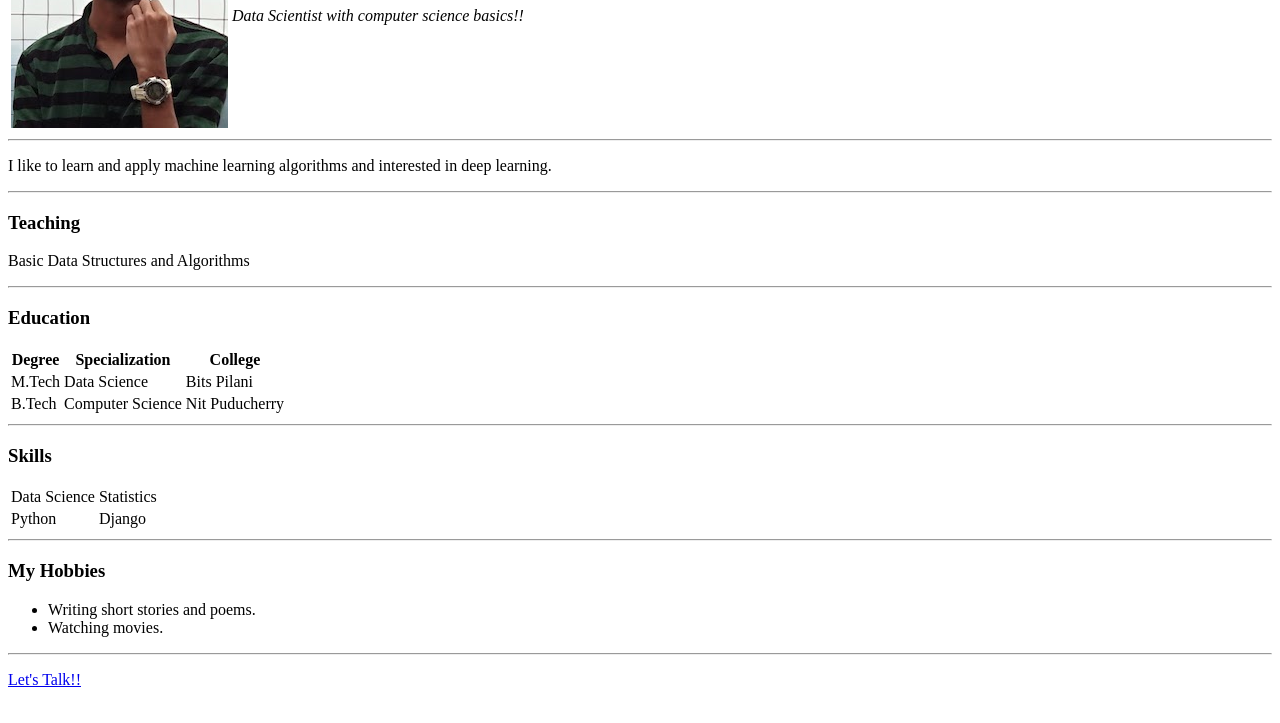
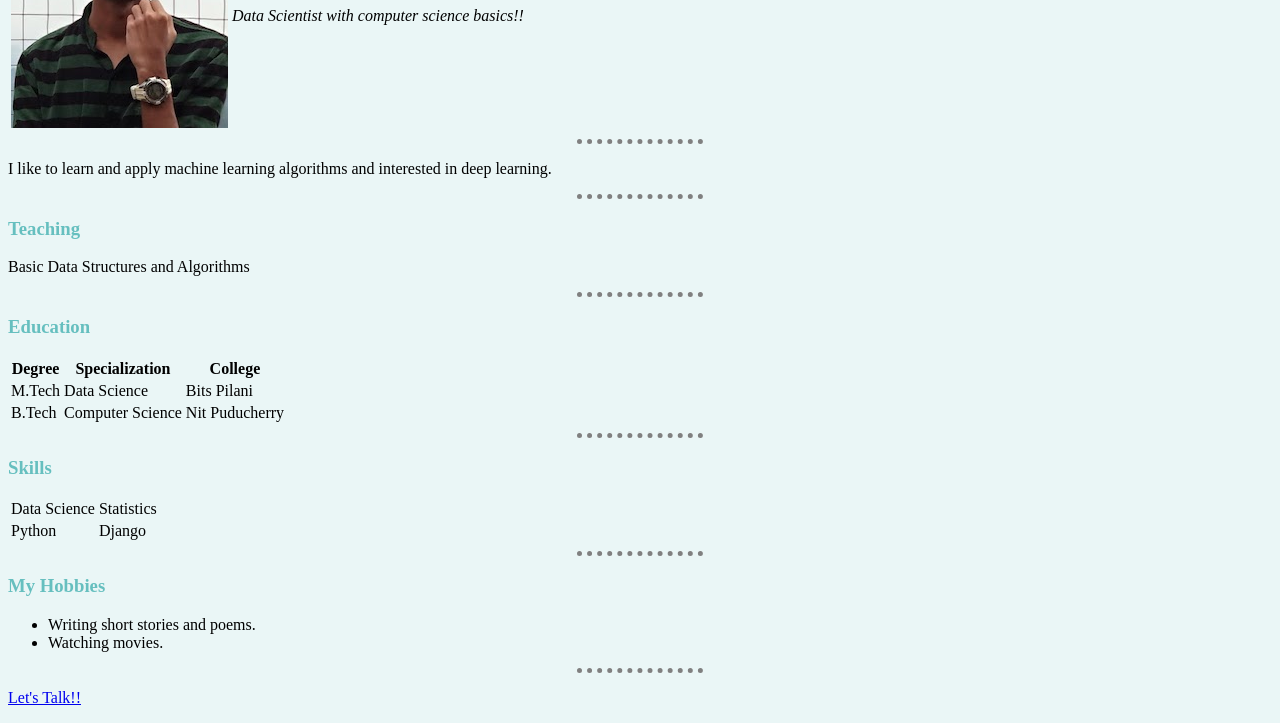
Before and after one commit to guptha23/cv, a plain HTML site: page index.html in a window 1280 px wide. Shown: the part 200-923 px from the top of the page. Drawn offline with Linux system fonts and the light colour scheme.

Commit message:
Added basic css.

```diff
--- /dev/null
+++ b/css/styles.css
@@ -0,0 +1,17 @@
+body{
+    background-color: #EAF6F6;
+}
+hr{
+    border-style: none;
+    border-top-style: dotted;
+    border-color: grey;
+    border-width: 5px;
+    width: 10%;
+}
+image{
+    border-radius: 50%;
+}
+
+h1, h3{
+    color: #66BFBF;
+}
--- a/home.html
+++ b/index.html
@@ -1,6 +1,7 @@
 <html>
     <head>
         <title>Chandra Sekhar Guptha</title>
+        <link rel="stylesheet" href="css/styles.css">
     </head>
     <body>
         <p>Hello World!!</p>
```
Also changed, not shown: contact-me.html (+1 -0 lines), 1 other file.
